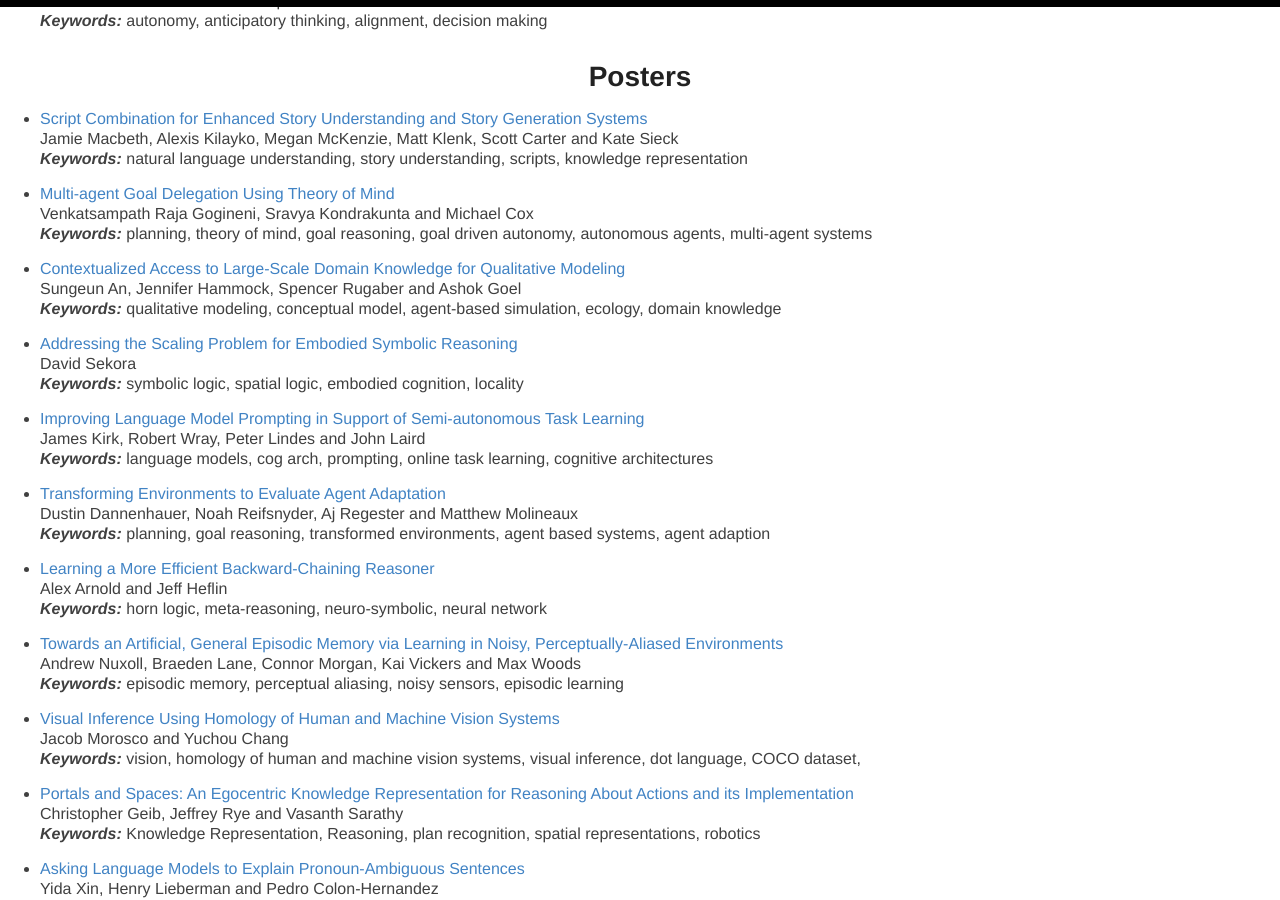
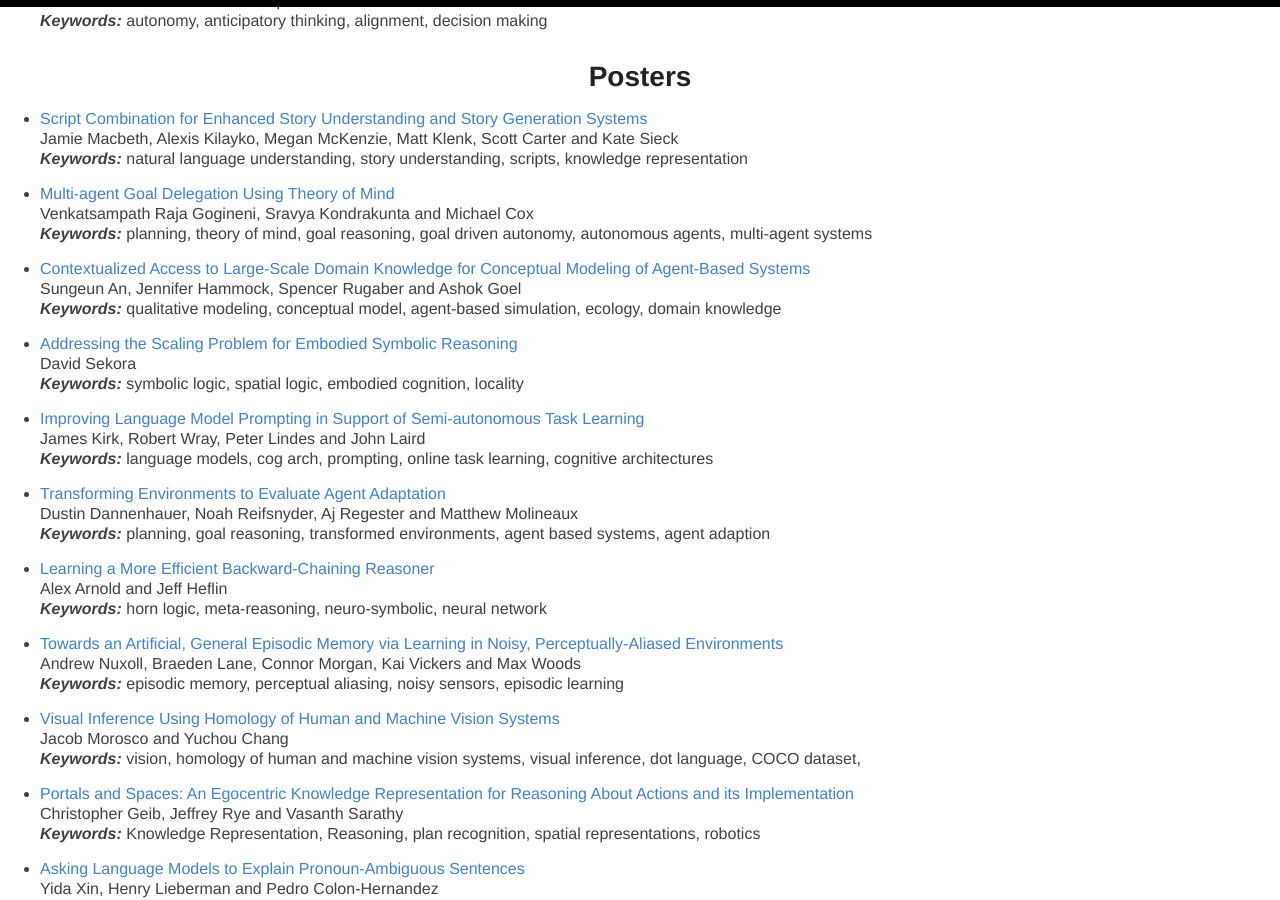
Before and after one commit to AdvancesInCognitiveSystems/acs2022, a Jekyll site: the page built from _pages/papers.md, in a window 1280 px wide and 900 px high, scrolled down 2164 px. Built offline with Jekyll 4.4.1, drawn with Linux system fonts in a browser that asks for light colours.

Commit message:
Changing paper title

```diff
--- a/_pages/papers.md
+++ b/_pages/papers.md
@@ -258,7 +258,8 @@ driven autonomy, autonomous agents, multi-agent systems
 
 <li>
 <p><a href="/acs2022/data/acs_paper-9282.pdf">
-Contextualized Access to Large-Scale Domain Knowledge for Qualitative Modeling</a><br />
+Contextualized Access to Large-Scale Domain Knowledge for Conceptual Modeling of Agent-Based Systems
+</a><br />
 Sungeun An, Jennifer Hammock, Spencer Rugaber and Ashok Goel<br />
 <b><i>Keywords:</i></b>  qualitative modeling, conceptual model,
 agent-based simulation, ecology, domain knowledge
```
Also changed, not shown: _days/saturday-day1.md (+1 -1 lines).
